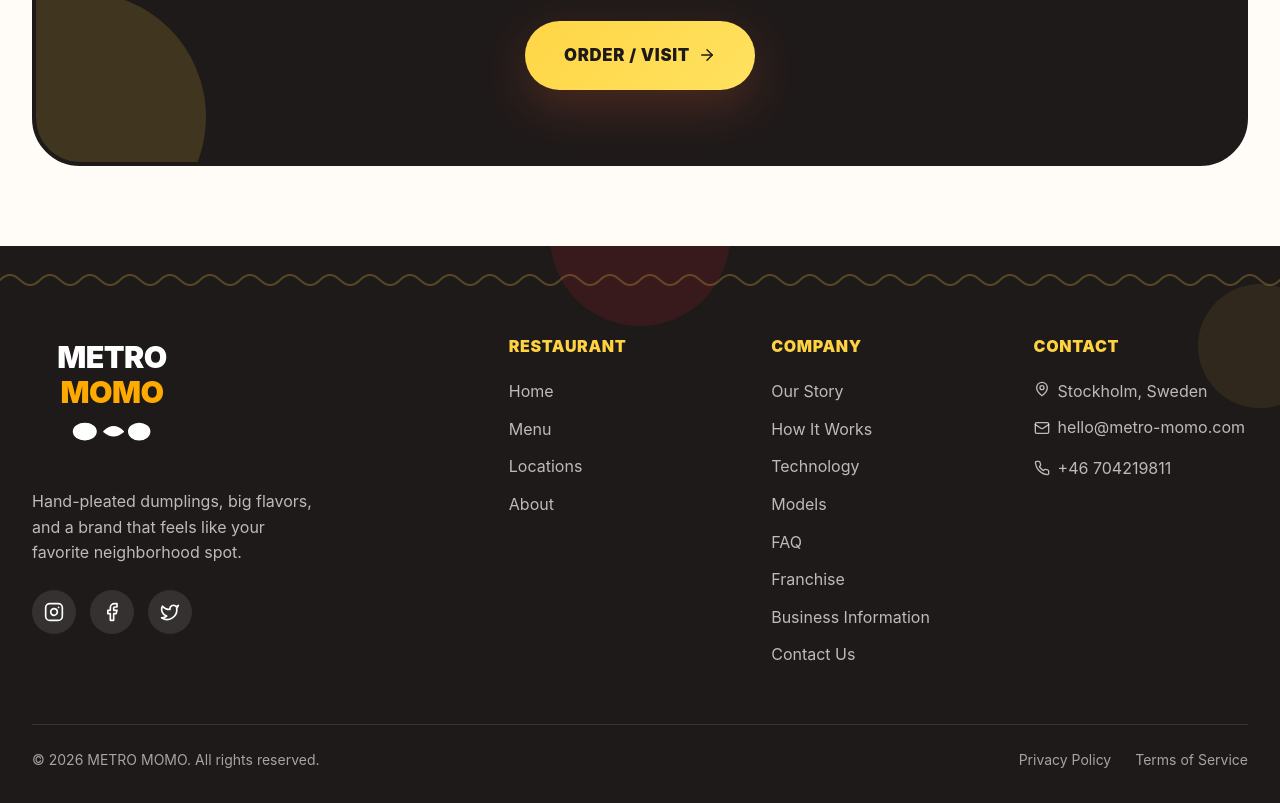
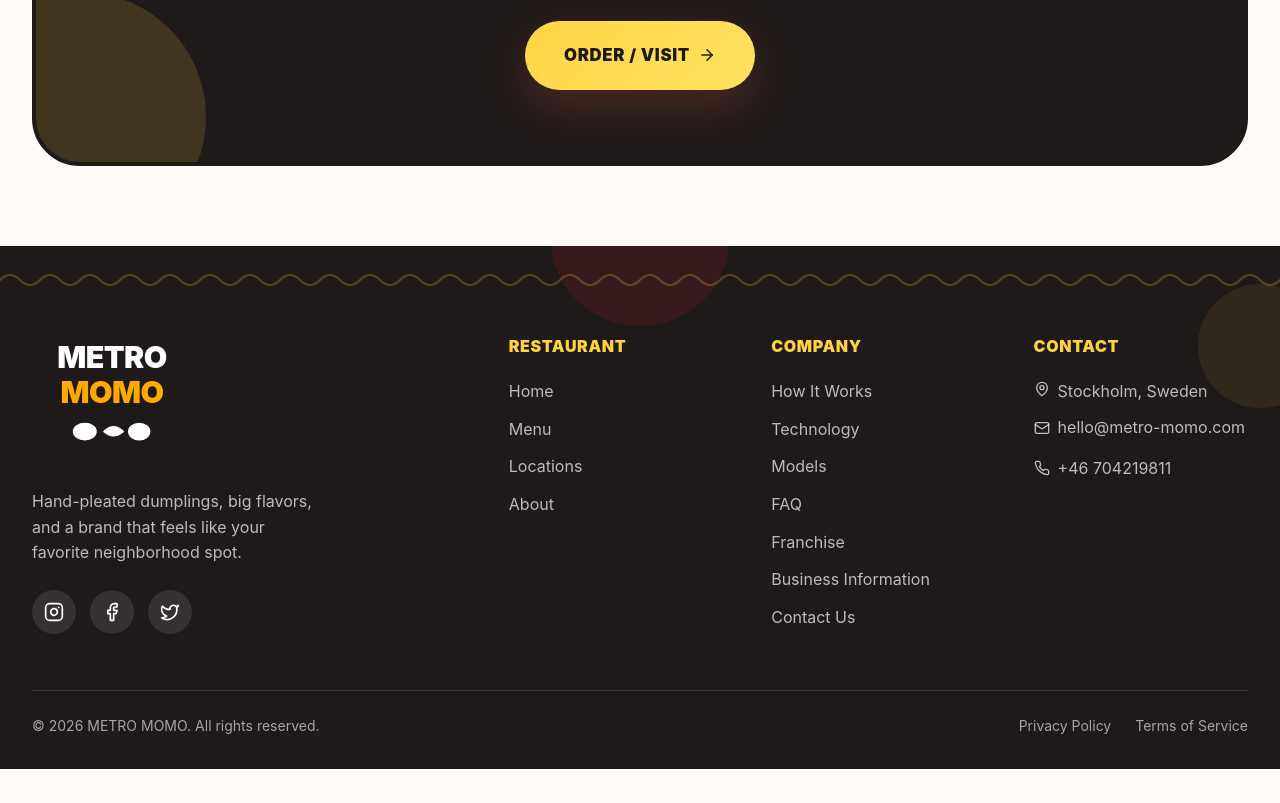
Before and after one commit to PB9181/metro-momo-website, a React (Vite) app: page / in a window 1280 px wide. Shown: the part 7715-8518 px from the top of the page. After the commit the page ends 8484 px from the top, so only its background shows below. Built offline with nearby package versions, Linux system fonts and the light colour scheme.

Commit message:
Remove duplicate Our Story link from footer Company column
About link is already in the Restaurant column, so Our Story was redundant.

Also removed unused nav.company.story and footer.companyLinks.story translation keys.

```diff
--- a/src/components/Footer.tsx
+++ b/src/components/Footer.tsx
@@ -14,7 +14,6 @@ export default function Footer() {
   ]
 
   const companyLinks = [
-    { label: t('footer.companyLinks.story'), href: '/about#story' },
     { label: t('footer.companyLinks.howItWorks'), href: '/how-it-works' },
     { label: t('footer.companyLinks.tech'), href: '/tech' },
     { label: t('footer.companyLinks.models'), href: '/models' },
--- a/src/i18n/de.json
+++ b/src/i18n/de.json
@@ -21,7 +21,6 @@
     "logoAlt": "METRO MOMO Startseite",
     "company": {
       "title": "Unternehmen",
-      "story": "Unsere Geschichte",
       "howItWorks": "So funktioniert's",
       "tech": "Technologie",
       "models": "Modelle",
@@ -52,7 +51,6 @@
     "facebook": "Facebook",
     "twitter": "Twitter",
     "companyLinks": {
-      "story": "Unsere Geschichte",
       "howItWorks": "So funktioniert's",
       "tech": "Technologie",
       "models": "Modelle",
--- a/src/i18n/en.json
+++ b/src/i18n/en.json
@@ -21,7 +21,6 @@
     "logoAlt": "METRO MOMO home",
     "company": {
       "title": "Company",
-      "story": "Our Story",
       "howItWorks": "How It Works",
       "tech": "Technology",
       "models": "Models",
@@ -52,7 +51,6 @@
     "facebook": "Facebook",
     "twitter": "Twitter",
     "companyLinks": {
-      "story": "Our Story",
       "howItWorks": "How It Works",
       "tech": "Technology",
       "models": "Models",
--- a/src/i18n/fr.json
+++ b/src/i18n/fr.json
@@ -21,7 +21,6 @@
     "logoAlt": "Accueil METRO MOMO",
     "company": {
       "title": "Entreprise",
-      "story": "Notre histoire",
       "howItWorks": "Comment ça marche",
       "tech": "Technologie",
       "models": "Modèles",
@@ -52,7 +51,6 @@
     "facebook": "Facebook",
     "twitter": "Twitter",
     "companyLinks": {
-      "story": "Notre histoire",
       "howItWorks": "Comment ça marche",
       "tech": "Technologie",
       "models": "Modèles",
--- a/src/i18n/nl.json
+++ b/src/i18n/nl.json
@@ -21,7 +21,6 @@
     "logoAlt": "METRO MOMO home",
     "company": {
       "title": "Bedrijf",
-      "story": "Ons verhaal",
       "howItWorks": "Hoe het werkt",
       "tech": "Technologie",
       "models": "Modellen",
@@ -52,7 +51,6 @@
     "facebook": "Facebook",
     "twitter": "Twitter",
     "companyLinks": {
-      "story": "Ons verhaal",
       "howItWorks": "Hoe het werkt",
       "tech": "Technologie",
       "models": "Modellen",
```
